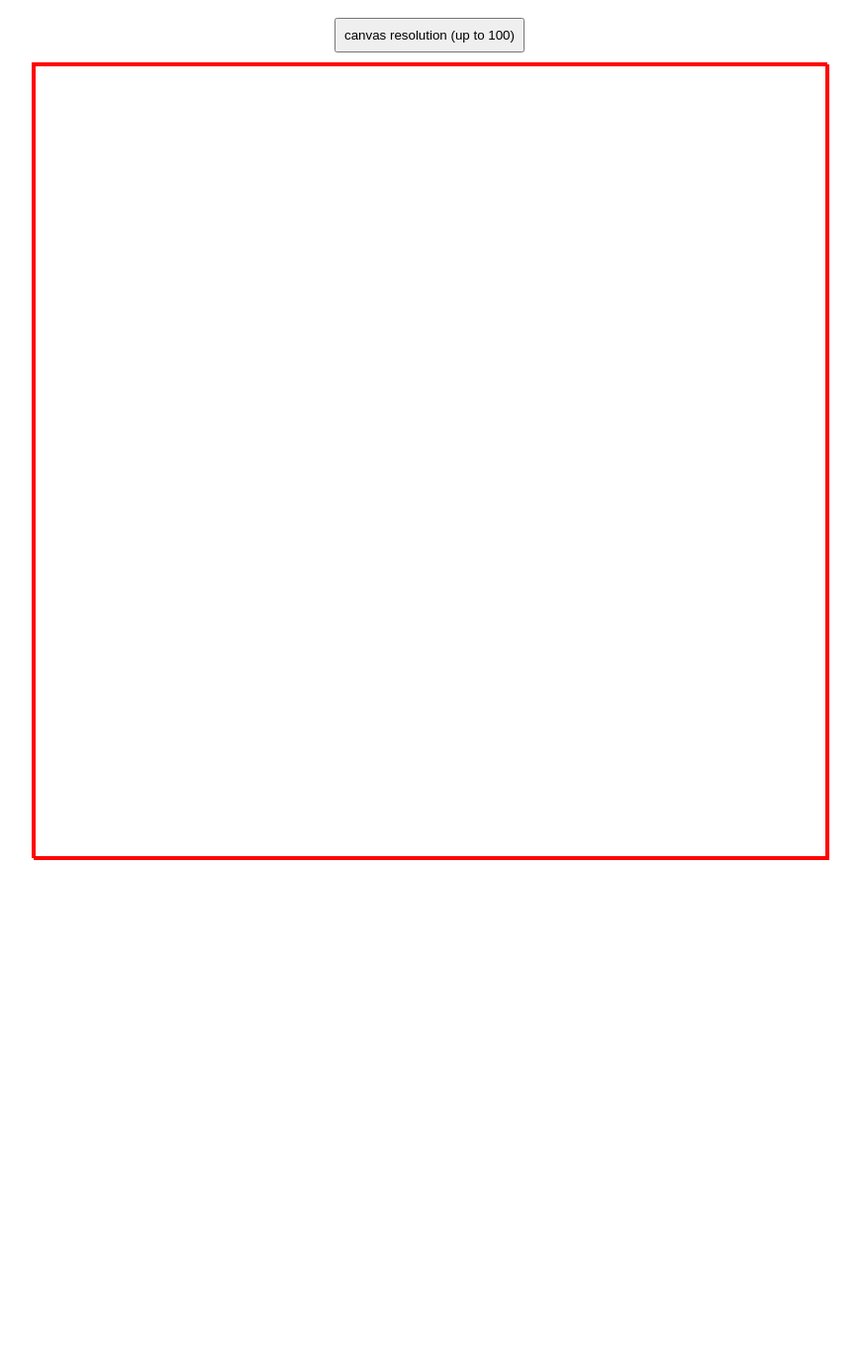
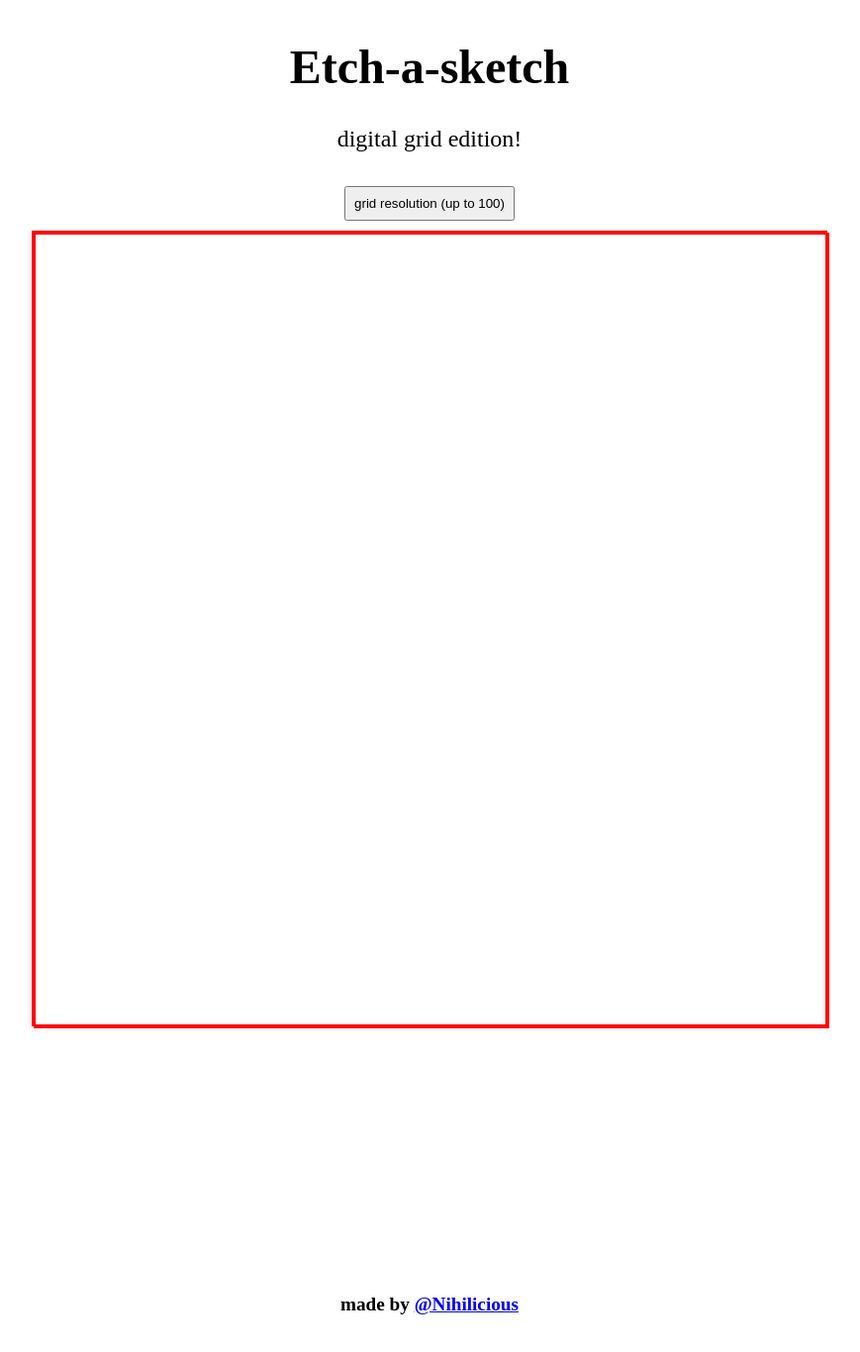
Before and after one commit to Nihilicious/etch-a-sketch, a plain HTML site: page index.html in a window 1280 px wide. Shown: the whole page at 99% size, without its empty margins (206-1075 px from the left). Before the commit the page ends 875 px from the top, so only its background shows below. Drawn offline with Linux system fonts and the light colour scheme.

Commit message:
add header and footer and adjust grid margin to avoid unintended filled square(s)

```diff
--- a/index.html
+++ b/index.html
@@ -9,10 +9,19 @@
     <link rel="stylesheet" href="style.css">
 </head>
 <body>
+    <header>
+        <div class="header">
+            <h1>Etch-a-sketch</h1>
+            <p>digital grid edition!</p>
+        </div>
+    </header>
     <div>
-        <button class="changer">canvas resolution (up to 100)</button>
+        <button class="changer">grid resolution (up to 100)</button>
     </div>
     <div class='container'></div>
+    <footer>
+        <p class="footer">made by <a href="https://github.com/Nihilicious">@Nihilicious</a></p>
+    </footer>
 
 </body>
 </html>
--- a/style.css
+++ b/style.css
@@ -1,3 +1,4 @@
+/* contents */
 
 body{
     height:100%;
@@ -14,10 +15,11 @@ body{
     width: 800px;
     height: 800px;
     border: 2px solid red;
+    margin-top: auto;
 }
 
 div.box{
-    border: 2px solid grey;
+    border: 1px solid rgb(172, 172, 172);
     box-sizing: border-box;
     margin: 0;
 }
@@ -30,3 +32,18 @@ div.box{
     padding: 8px;
     margin: 10px;
 }
+
+/* header and footer */
+
+.header{
+    text-align: center;
+    font-size: 24px;
+}
+
+.footer{
+    font-size: larger;
+    font-weight: bold;
+    padding: 30px;
+    margin: 0px;
+    margin-top: 100%;
+}
```
